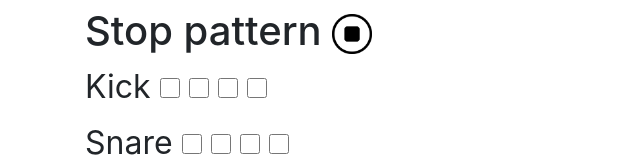
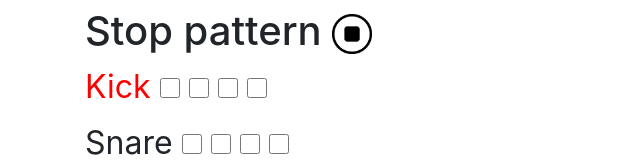
Before and after one commit to jnutterdev/howler-test, a plain HTML site: page index.html in a window 1280 px wide. In both pictures the pointer is over the label "Kick". Shown: the part 149-310 px from the top of the page, without its empty margins (0-640 px from the left). Drawn offline with nearby package versions, Linux system fonts and the light colour scheme.

Commit message:
added some hover colors to the play buttons

```diff
--- a/style.css
+++ b/style.css
@@ -8,6 +8,10 @@ input.pattern {
     height: 20px;
 }
 
+label:hover {
+    color: red;
+}
+
 img {
     width: 40px;
     height: 40px;
```
